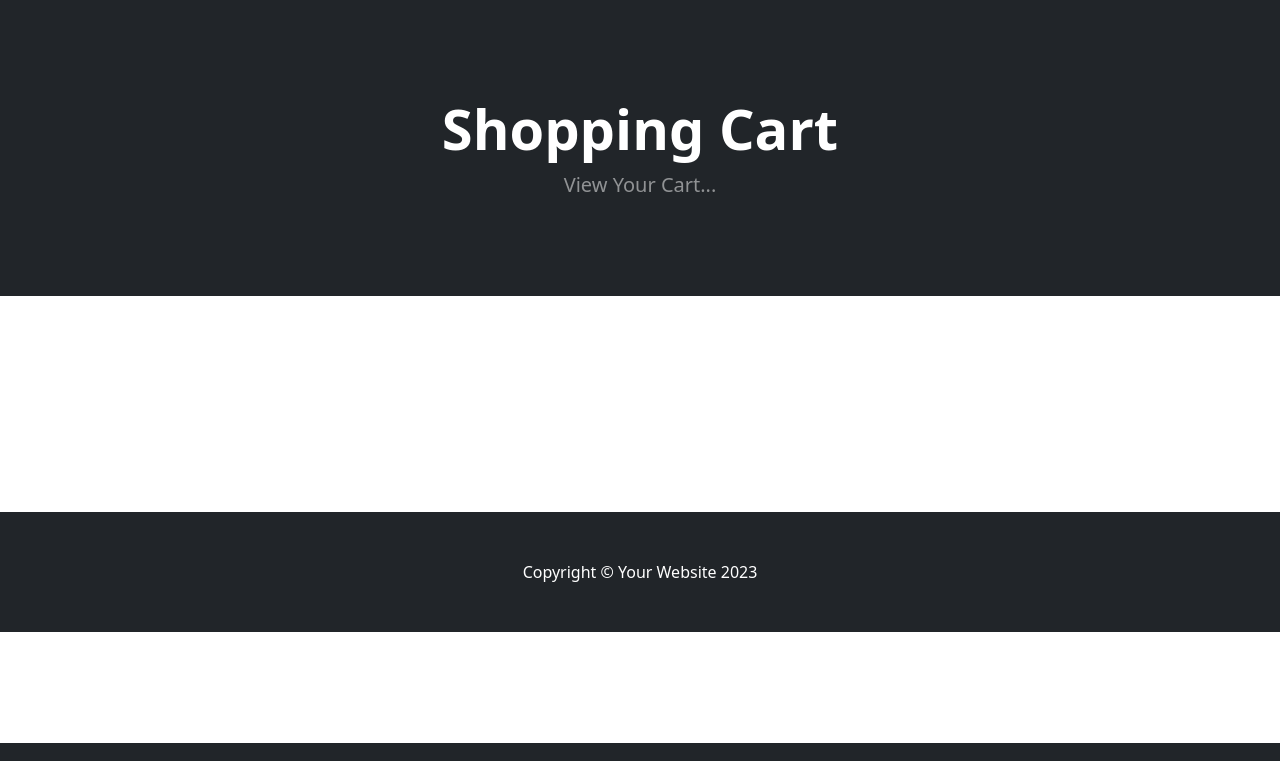
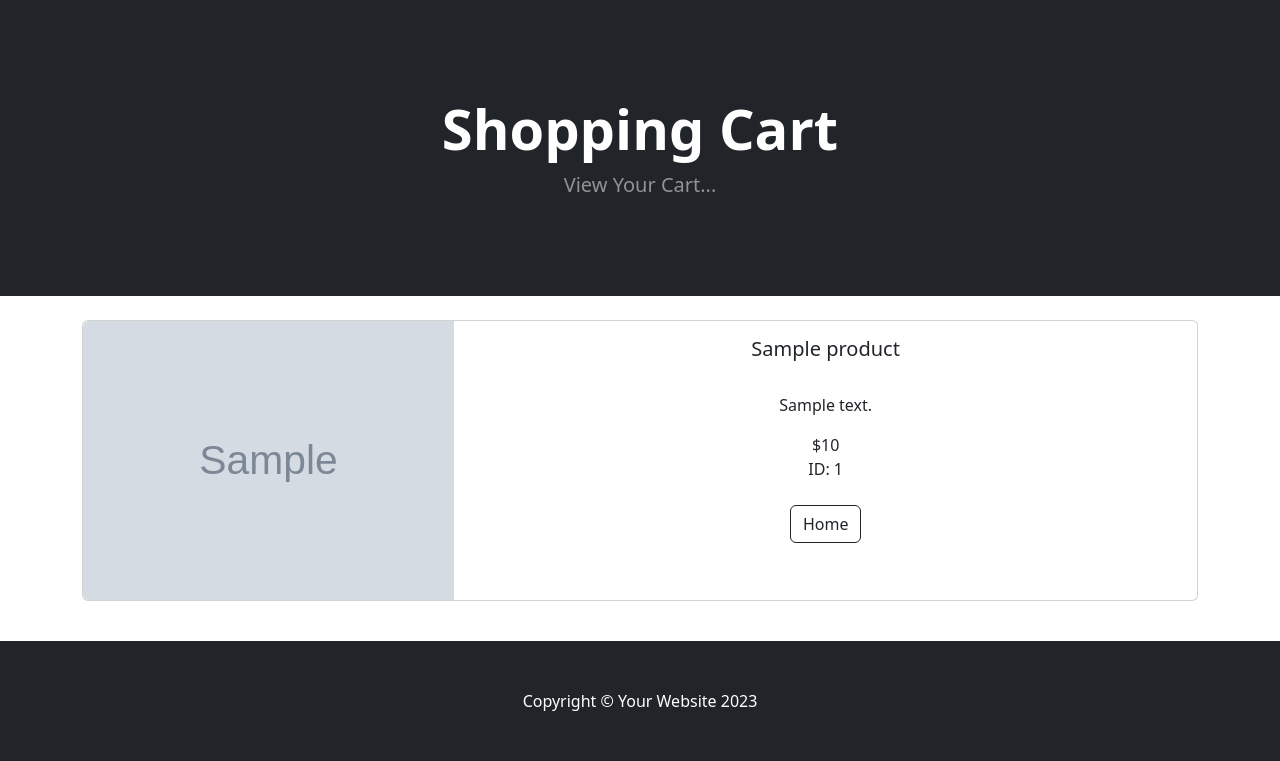
Before and after one commit to Mobin-Abbasi/django-ECommerce, a Django app: template store/templates/cart_summary.html in a window 1280 px wide. Shown: the part 57-818 px from the top of the page. Run offline with Django 3.2, Linux system fonts and the light colour scheme; the template is opened without the code that fills it: most values are stand-ins (such as "Sample title", 1, 10 or a date in 2020); grey boxes marked "Sample" are stand-in pictures; some libraries are stand-ins or nearby versions.

Commit message:
Update Shopping Cart Summary Page

```diff
--- a/store/templates/cart_summary.html
+++ b/store/templates/cart_summary.html
@@ -11,14 +11,42 @@
             </div>
         </div>
     </header>
+    <div class="container">
     <br>
+        {% if cart_products %}
+        {% for product in cart_products %}
+            <div class="card mb-3">
+  <div class="row g-0">
+    <div class="col-md-4">
+      <img src="{{ product.image.url }}" class="img-fluid rounded-start" alt="...">
+    </div>
+    <div class="col-md-8">
+      <center>
+          <div class="card-body">
+          <h5 class="card-title">{{ product.name }}</h5>
           <br>
+        <p class="card-text">{{ product.description }}</p>
+          {% if product.is_sale %}
+            <span class="text-muted text-decoration-line-through">${{product.price}}</span>
+                                    ${{ product.sale_price }}
+          {% else %}
+              ${{ product.price }}
               <br>
+              ID: {{ product.id }}
+          {% endif %}
+      <br><br>
+        <a href="{% url 'store:home' %}" class="btn btn-outline-dark mt-auto">Home</a>
+      </div>
+      </center>
+    </div>
+  </div>
+</div>
+        {% endfor %}
+    {% else %}
+    There's Nothing in Your Cart...
+    <br><br><br><br><br><br><br><br><br>
+    {% endif %}
     <br>
-<br>
-<br>
-<br>
-<br>
-<br>
+    </div>
 
 {% endblock %}
--- a/store/templates/product.html
+++ b/store/templates/product.html
@@ -4,7 +4,7 @@
 
     <div class="container">
     <br>
-                    <div class="card mb-3">
+        <div class="card mb-3">
   <div class="row g-0">
     <div class="col-md-4">
       <img src="{{ product.image.url }}" class="img-fluid rounded-start" alt="...">
@@ -24,8 +24,8 @@
               ID: {{ product.id }}
           {% endif %}
       <br><br>
-        <a href="{% url 'store:home' %}" class="btn btn-outline-secondary">Home</a>
-          <button type="button" value="{{ product.id }}" class="btn btn-outline-secondary" id="add-cart">Add To Cart</button>
+        <a href="{% url 'store:home' %}" class="btn btn-outline-dark mt-auto">Home</a>
+          <button type="button" value="{{ product.id }}" class="btn btn-outline-dark mt-auto" id="add-cart">Add To Cart</button>
       </div>
       </center>
     </div>
```
Also changed, not shown: cart/cart.py (+10 -0 lines), cart/views.py (+7 -1 lines). Lines whose indentation alone changed are shown as unchanged.
